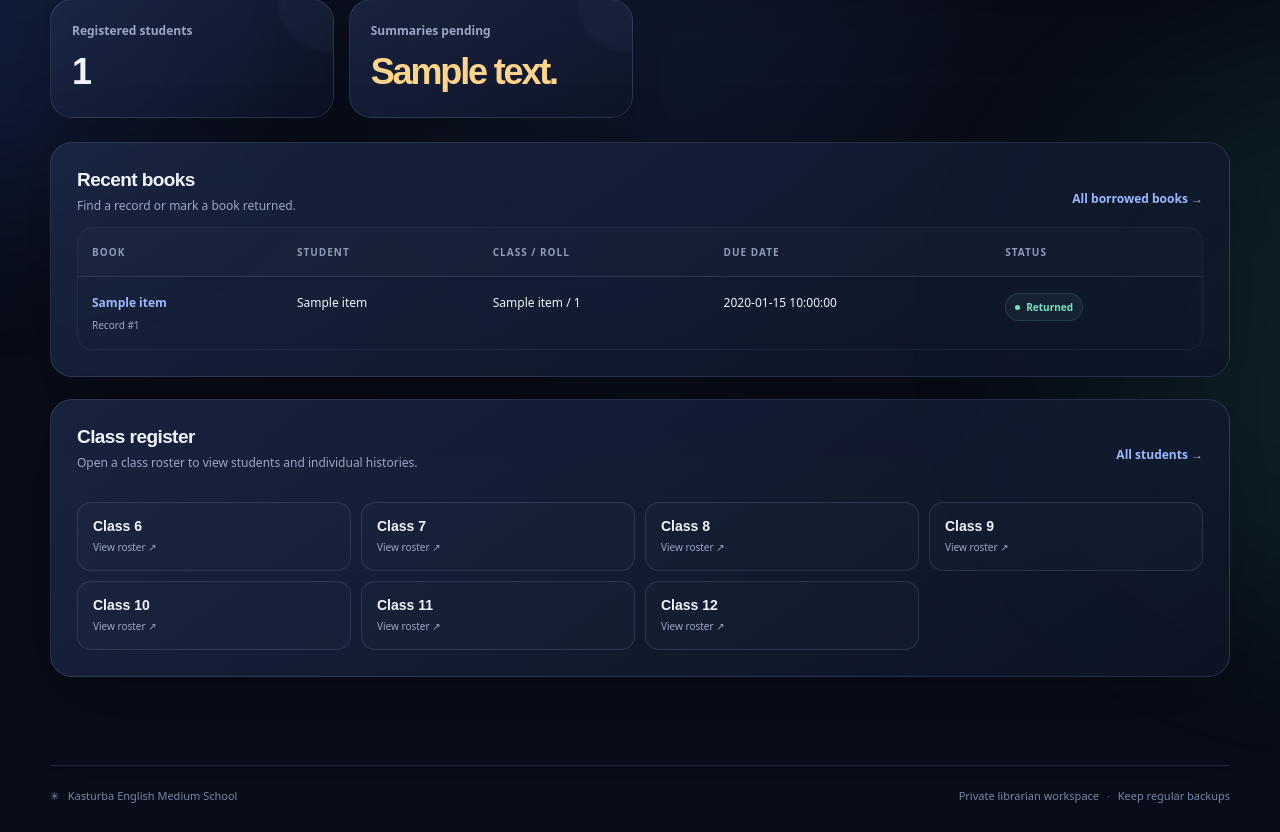
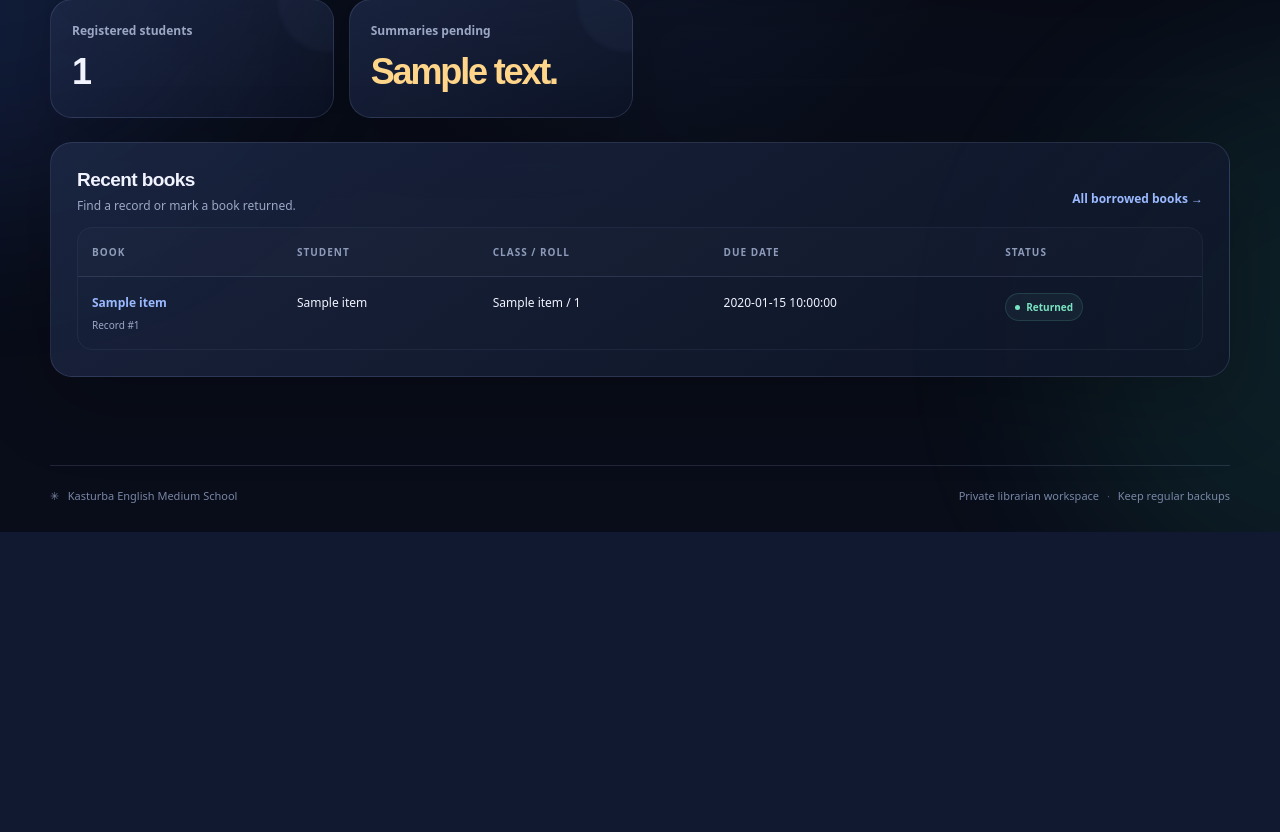
Before and after one commit to DevAstrro/LibrarySystem, a Flask app: template templates/dashboard.html in a window 1280 px wide. Shown: the part 475-1307 px from the top of the page. After the commit the page ends 1007 px from the top, so only its background shows below. Run offline with Flask 3, Linux system fonts and the light colour scheme; the template is opened without the code that fills it: most values are stand-ins (such as "Sample title", 1, 10 or a date in 2020); some libraries are stand-ins or nearby versions.

Commit message:
Remove duplicate class register shortcuts from dashboard

```diff
--- a/templates/dashboard.html
+++ b/templates/dashboard.html
@@ -28,5 +28,5 @@
   </tbody></table></div>
   {% else %}<div class="empty-state"><div class="empty-icon">＋</div><h3>No books recorded yet</h3><p>Add a book when a student borrows it. The return date is set automatically to 14 days.</p><a class="button button-primary" href="{{ url_for('new_loan') }}">Record first book</a></div>{% endif %}
 </section>
-<section class="panel"><div class="panel-heading"><div><h2>Class register</h2><p class="muted compact">Open a class roster to view students and individual histories.</p></div><a class="text-link" href="{{ url_for('students') }}">All students →</a></div><div class="class-shortcuts">{% for grade in class_grades %}<a class="class-chip" href="{{ url_for('students', grade=grade) }}"><span>Class {{ grade }}</span><small>View roster ↗</small></a>{% endfor %}</div></section>
+
 {% endblock %}
```
